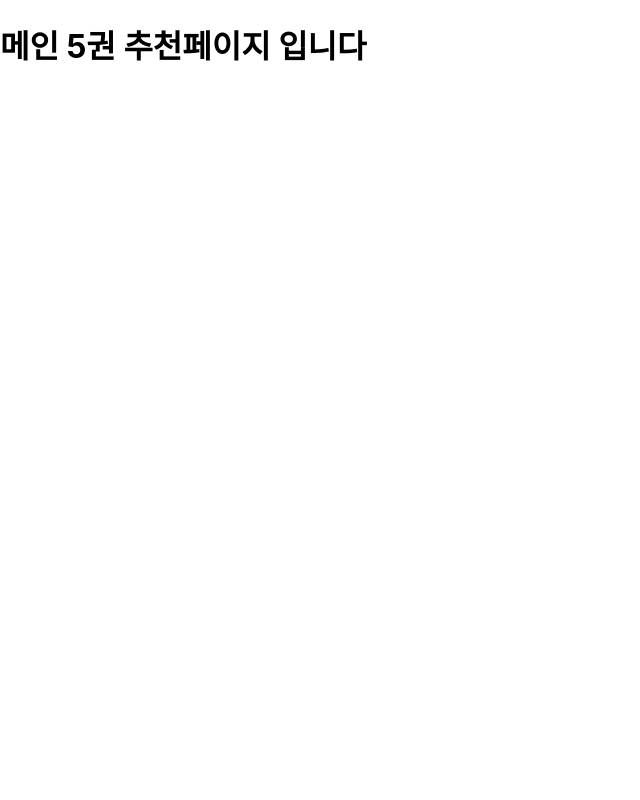
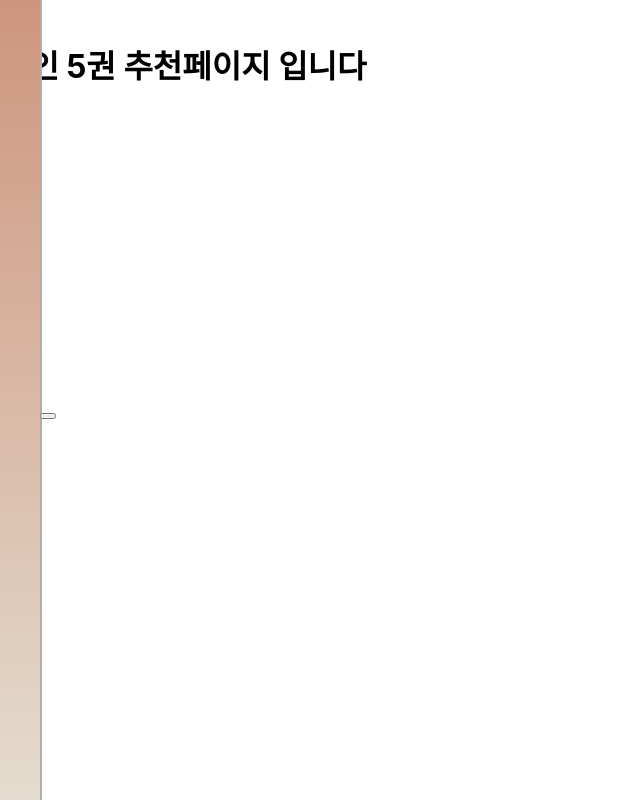
Before and after one commit to sskl660/HANJUL, a React (Create React App) app in the folder hanjul/frontend/: page /recommend in a window 1280 px wide. Shown: the whole page, without its empty margins (0-640 px from the left). Built offline with nearby package versions, Linux system fonts and the light colour scheme.

Commit message:
Design(Nav)
Former-commit-id: 8beea0189dcb4dac264e056c9e2abaff62205116

```diff
--- a/hanjul/frontend/src/App.js
+++ b/hanjul/frontend/src/App.js
@@ -7,12 +7,14 @@ import Traces from './Traces';
 import User from './User';
 import BookDetail from './BookDetail';
 import MyLibrary from './MyLibrary';
+import Navbar from './components/Navbar/Navbar';
 
 class App extends Component {
   render () {
     return (
       <div>
         <BrowserRouter>
+          <Navbar />
         {/* 원하는 주소와 component를 설치해줘야합니다. exact는 공통으로 겹치는 home에만 */}
           <Route path="/" component={Hanjul} exact />
           <Route path="/recommend" component={Recommend} />
--- /dev/null
+++ b/hanjul/frontend/src/components/Navbar/Navbar.css
@@ -0,0 +1,27 @@
+.side-bar {
+  width:300px;
+  position:fixed;
+  top:0;
+  left:-260px;
+  width:300px;
+  height:100%;
+  background: linear-gradient(#CE957E, #E4DCCE);
+  border-right:2px solid #afafaf;
+  transition:left 0.3s;
+  cursor:pointer;
+}
+
+body {
+  height:100%;
+}
+
+.side-bar.active {
+  left:0;
+  cursor:default;
+}
+
+.nav-button {
+  position: relative;
+  right: -100%;
+  top: 50%;
+}
--- /dev/null
+++ b/hanjul/frontend/src/components/Navbar/Navbar.js
@@ -0,0 +1,30 @@
+import { Component } from "react";
+import './Navbar.css'
+
+class Navbar extends Component {
+
+  sideClick () {
+    const sidebar = document.querySelector(".side-bar");
+    if (sidebar.classList.contains('active')) {
+      sidebar.classList.remove('active')
+    } else {
+      sidebar.classList.add('active')
+    }
+  }
+
+  render(){
+    return (
+      <div>
+        <div className="side-bar" onClick={this.sideClick}>
+          <button className="nav-button"></button>
+        </div>
+        <div>
+          sdf
+        </div>
+
+      </div>
+    )
+  }
+}
+
+export default Navbar
```
